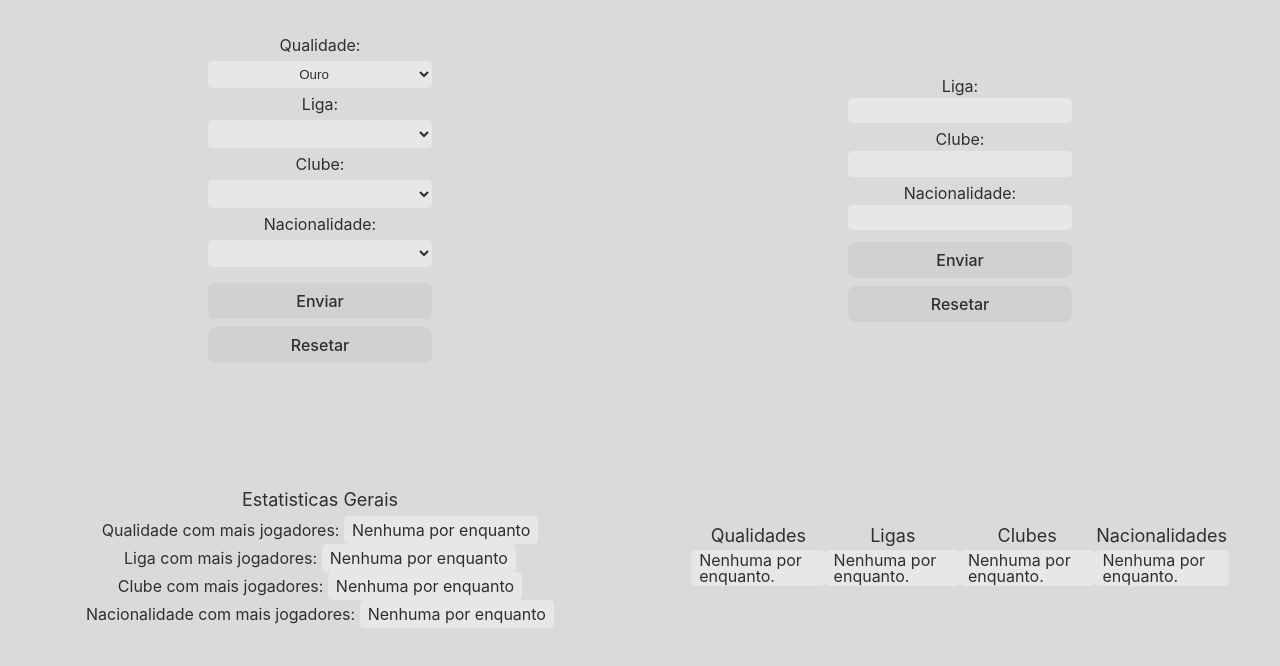
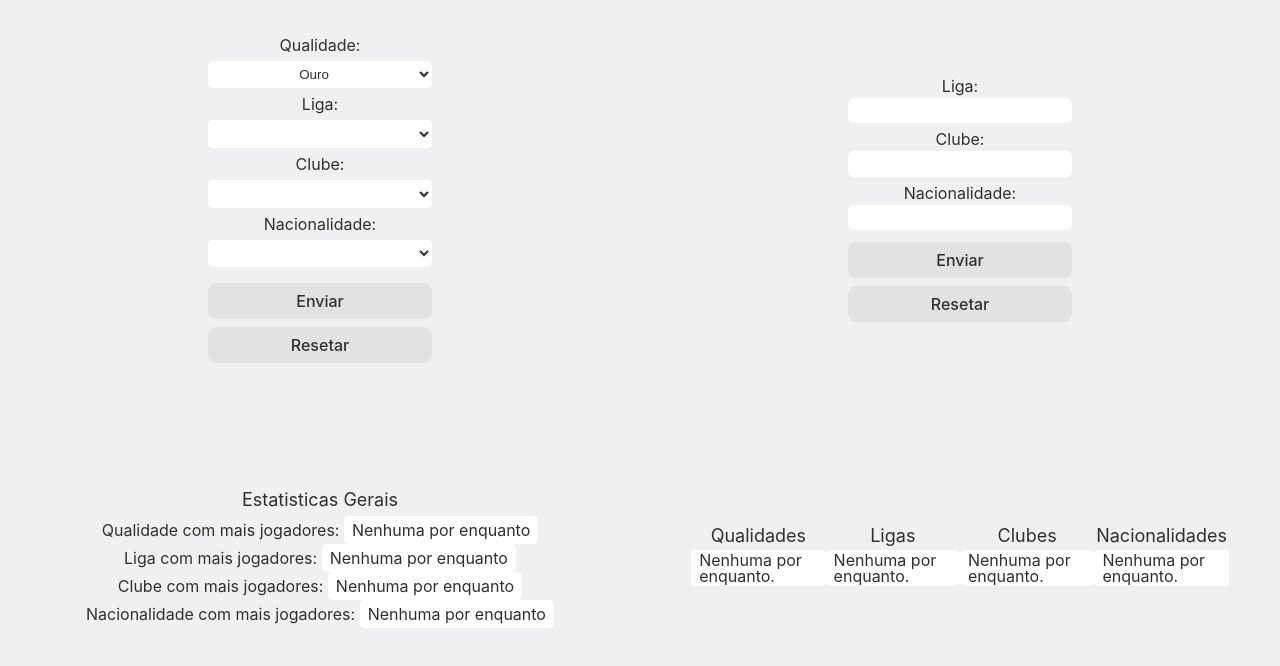
Before and after one commit to ericksantos2/projeto-fifa, a React (Vite) app: page / in a window 1280 px wide. Shown: the top 666 px of the page. Built offline with nearby package versions, Linux system fonts and the light colour scheme.

Commit message:
mudei as cores do tema branco

```diff
--- a/src/assets/styles/style.css
+++ b/src/assets/styles/style.css
@@ -27,12 +27,12 @@ html * {
 
 @media (prefers-color-scheme: light) {
   :root {
-    --cor-fundo: #dadada;
+    --cor-fundo: #f0f0f2;
     --cor-fonte: #2f2f2f;
-    --cor-botao: #d1d1d1;
+    --cor-botao: #e2e2e2;
     --cor-botao-hover: #c8c8c8;
-    --cor-cards-fundo: #d2d2d2;
-    --cor-fundo-select: #e7e7e7;
+    --cor-cards-fundo: #e2e2e2;
+    --cor-fundo-select: #fff;
     --cor-select-hover: #e1e1e1;
   }
 }
```
